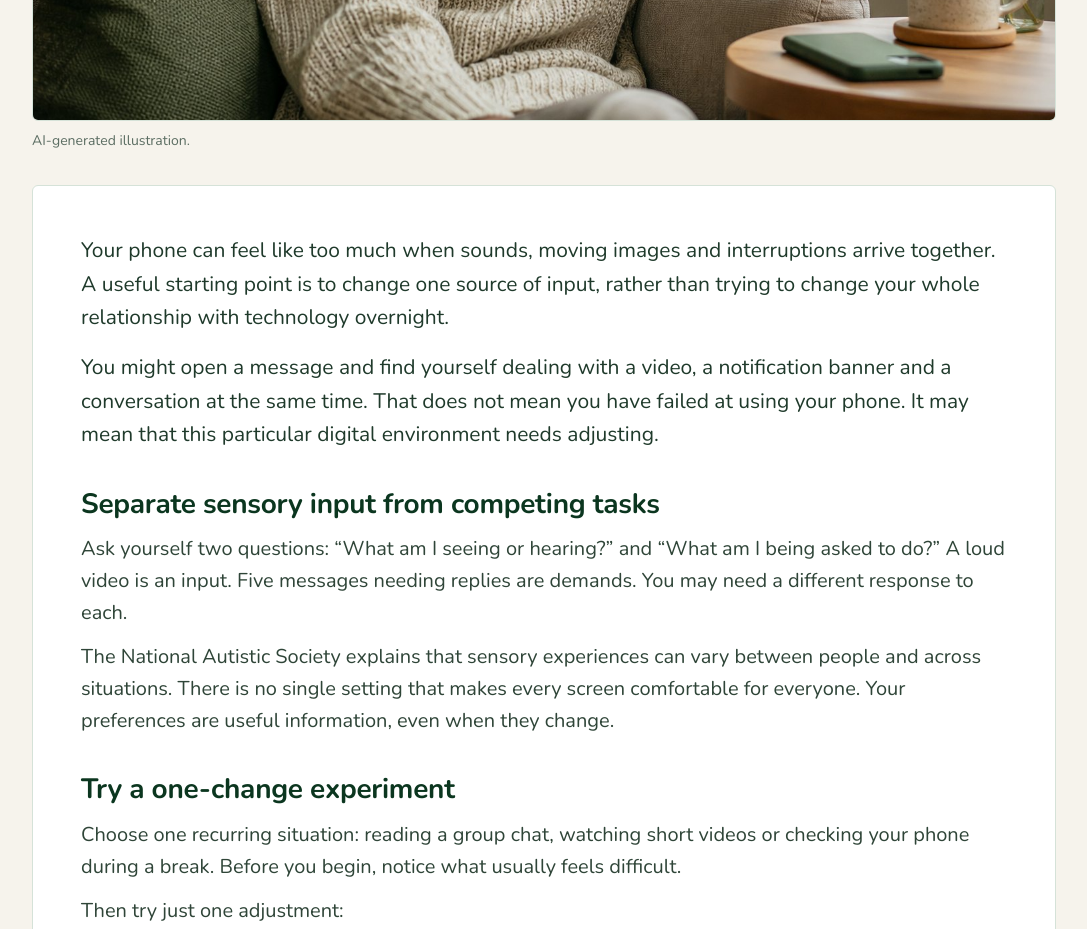
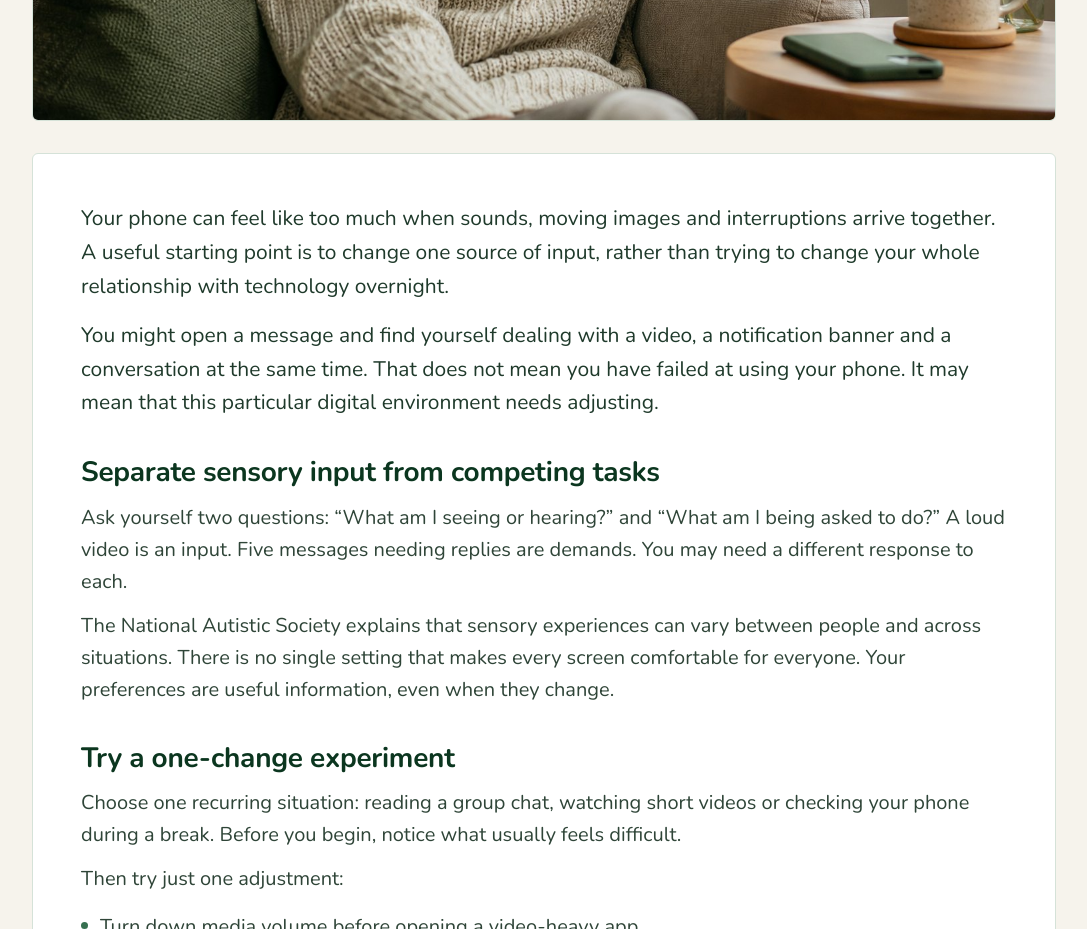
Before and after one commit to alihumdard/nurotok, a Next.js app: page /blogs/phone-sensory-overload in a window 1280 px wide. Shown: the part 960-1889 px from the top of the page, without its empty margins (96-1183 px from the left). Built offline with nearby package versions, Linux system fonts and the light colour scheme.

Commit message:
remove text

```diff
--- a/app/blogs/[slug]/page.tsx
+++ b/app/blogs/[slug]/page.tsx
@@ -76,7 +76,6 @@ export default async function BlogPostPage({ params }: PageProps<"/blogs/[slug]"
               className="object-cover object-center"
             />
           </div>
-          <p className="mt-2 text-[14px] text-[#5B6D62]">AI-generated illustration.</p>
 
           {/* Body */}
           <div className="mt-8 rounded-[6px] border border-[#D5E2D8] bg-white p-7 sm:p-10 lg:p-12">
```
